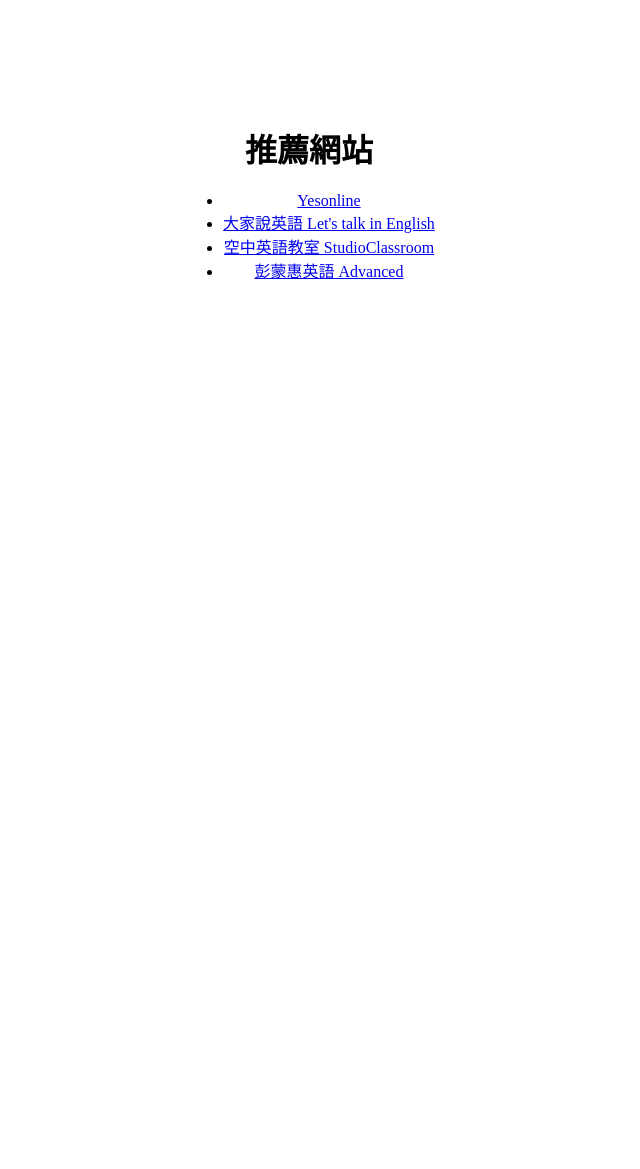
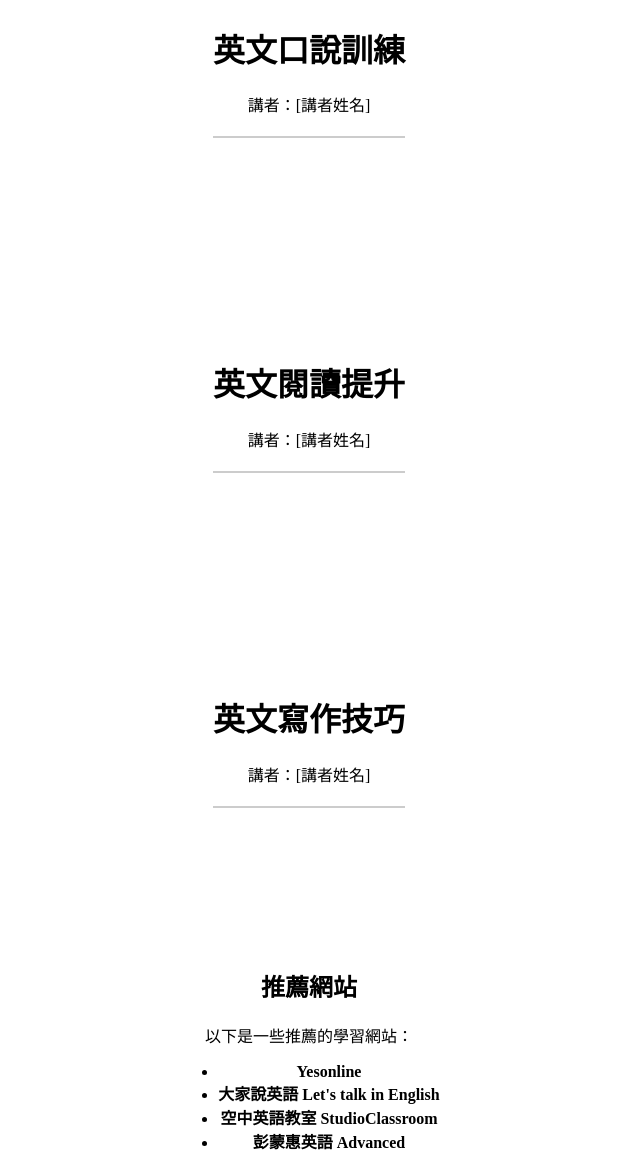
Before and after one commit to englishlearningandshare/englishlearningandshare.github.io, a plain HTML site: page practiceenglish.html in a window 1280 px wide. Shown: the part 149-1318 px from the top of the page, without its empty margins (331-971 px from the left). Before the commit the page ends 800 px from the top, so only its background shows below. Drawn offline with Linux system fonts and the light colour scheme.

Commit message:
Update practiceenglish.html

```diff
--- a/practiceenglish.html
+++ b/practiceenglish.html
@@ -35,19 +35,55 @@
       background-color: #ccc;
       margin-top: 20px;
     }
+
+    .recommendation {
+      margin-top: 40px;
+      text-align: center;
+    }
+
+    .recommendation a {
+      color: #000000;
+      text-decoration: none;
+      font-weight: bold;
+    }
+
+    .recommendation a:hover {
+      text-decoration: underline;
+    }
   </style>
 </head>
 <body>
   <div class="content">
     <div class="video-container">
-      <h1>推薦網站</h1>
-      <ul>
-        <li><a href="[https://www.yesonlineeng.com/category/study-english/]">Yesonline</a></li>
-        <li><a href="[https://lt.studioclassroom.com/]">大家說英語 Let's talk in English</a></li>
-        <li><a href="[https://sc.studioclassroom.com/]">空中英語教室 StudioClassroom</a></li>
-        <li><a href="[https://ad.studioclassroom.com/]">彭蒙惠英語 Advanced</a></li>
-      </ul>
+      <h1>練習語言四大面向</h1>
+      <p>講者：[講者姓名]</p>
     </div>
+    <div class="video-container">
+      <h1>英文聽力強化</h1>
+      <p>講者：[講者姓名]</p>
+    </div>
+    <div class="video-container">
+      <h1>英文口說訓練</h1>
+      <p>講者：[講者姓名]</p>
+    </div>
+    <div class="video-container">
+      <h1>英文閱讀提升</h1>
+      <p>講者：[講者姓名]</p>
+    </div>
+    <div class="video-container">
+      <h1>英文寫作技巧</h1>
+      <p>講者：[講者姓名]</p>
+    </div>
+<div class="recommendation">
+  <h2>推薦網站</h2>
+  <p>以下是一些推薦的學習網站：</p>
+  <ul>
+    <li><a href="https://www.yesonlineeng.com/category/study-english/">Yesonline</a></li>
+    <li><a href="https://lt.studioclassroom.com/">大家說英語 Let's talk in English</a></li>
+    <li><a href="https://sc.studioclassroom.com/">空中英語教室 StudioClassroom</a></li>
+    <li><a href="https://ad.studioclassroom.com/">彭蒙惠英語 Advanced</a></li>
+  </ul>
+</div>
   </div>
 </body>
 </html>
```
